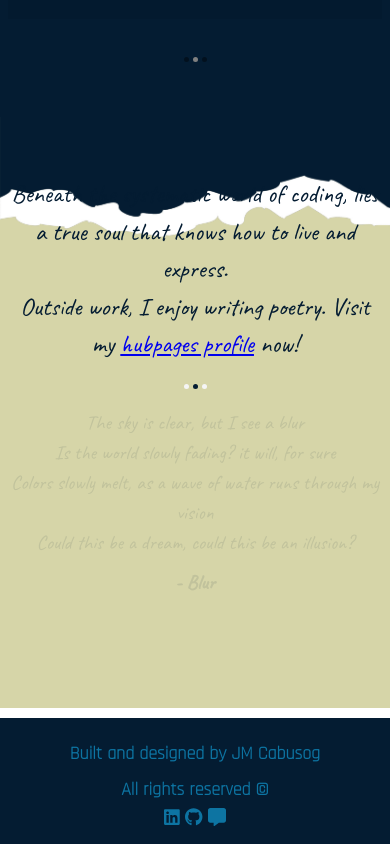
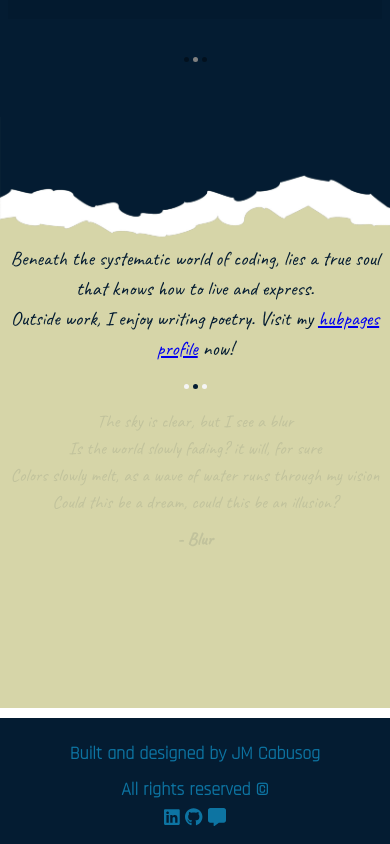
Before and after one commit to johnmarkcabusog/myportfolio, a React (Create React App) app: page / in a window 390 px wide. Shown: the part 3054-3898 px from the top of the page. Built offline with nearby package versions, Linux system fonts and the light colour scheme.

Commit message:
Creative section responsiveness updates

```diff
--- a/src/pages/CreativeWorks/style.css
+++ b/src/pages/CreativeWorks/style.css
@@ -60,11 +60,11 @@
   }
 
   .creative-intro {
-    font-size: 25px;
+    font-size: 20px;
   }
 
   .poem-accordion {
-    font-size: 20px;
+    font-size: 18px;
     width: 100%;
     text-align: center;
     white-space: pre-line;
@@ -79,6 +79,9 @@
 
 @media (max-width: 341px) {
   .creative-intro {
+    font-size: 18px;
+  }
+  .poem-accordion {
     font-size: 16px;
   }
 }
```
